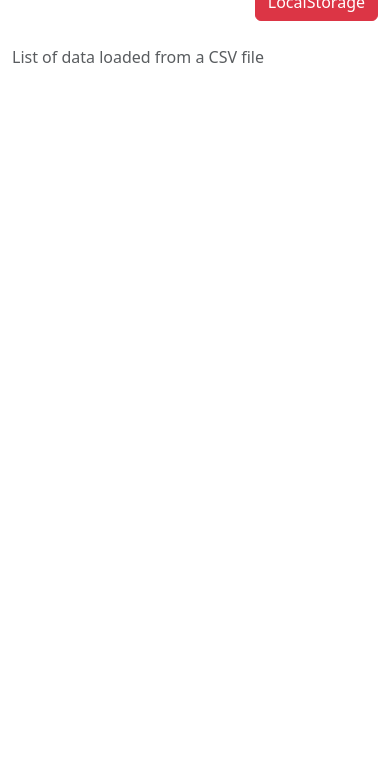
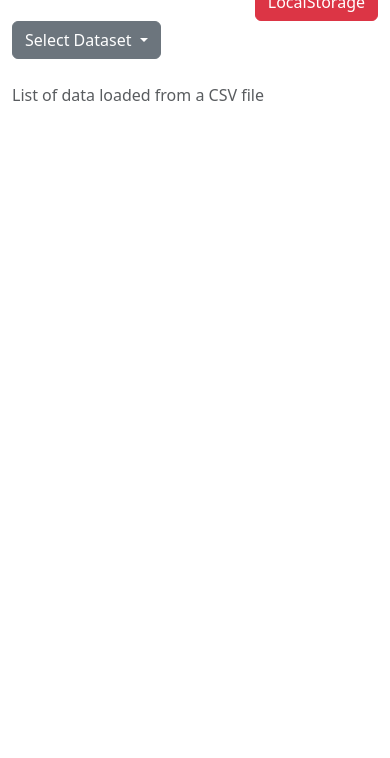
Before and after one commit to knziiy/CSVGrepper, an Electron app: page index.html in a window 390 px wide. Shown: the part 83-841 px from the top of the page. Drawn offline with nearby package versions, Linux system fonts and the light colour scheme.

Commit message:
Able to select a loaded CSV from a dropdown menu

```diff
--- a/index.html
+++ b/index.html
@@ -7,7 +7,7 @@
     <style>
       .sticky-top {
         background-color: white;
-        z-index: 100;
+        z-index: 10 !important;
       }
     </style>
     <script
@@ -52,6 +52,31 @@
             Clear LocalStorage
           </button>
         </div>
+        <!-- Add this dropdown to select datasets -->
+        <div class="col-auto">
+          <div class="dropdown">
+            <button
+              class="btn btn-secondary dropdown-toggle"
+              type="button"
+              id="dataset-dropdown"
+              data-bs-toggle="dropdown"
+              aria-expanded="false"
+            >
+              Select Dataset
+            </button>
+            <ul
+              class="dropdown-menu"
+              aria-labelledby="dataset-dropdown"
+              style="z-index: 100"
+            >
+              <li v-for="(dataset, index) in datasets" :key="index">
+                <a class="dropdown-item" href="#" @click="selectDataset(index)">
+                  {{ dataset.name }}
+                </a>
+              </li>
+            </ul>
+          </div>
+        </div>
       </div>
       <div class="row">
         <div class="col">
@@ -87,6 +112,16 @@
             headers: [],
             rows: [],
             searchText: "",
+
+            // Add this data property for datasets
+            datasets: [
+              {
+                name: "None",
+                headers: [],
+                rows: [],
+              },
+            ],
+            selectedDatasetIndex: 0, // default selected dataset
           };
         },
         computed: {
@@ -94,13 +129,15 @@
             if (!this.searchText) {
               return this.rows;
             }
-
             const searchWords = this.searchText.toLowerCase().split(/\s+/);
             return this.rows.filter((row) => {
               return searchWords.every((word) =>
                 row.some((cell) => cell.toLowerCase().includes(word))
               );
             });
+          },
+          selectedDataset() {
+            return this.datasets[this.selectedDatasetIndex];
           },
         },
         methods: {
@@ -117,7 +154,7 @@
             };
             reader.readAsBinaryString(file);
           },
-          processCSV(content) {
+          processCSV(content, datasetName) {
             const encodingType = Encoding.detect(content);
             const content_utf = Encoding.convert(content, {
               from: encodingType,
@@ -129,8 +166,23 @@
 
             this.headers = rows.shift();
             this.rows = rows;
-            localStorage.setItem("headers", JSON.stringify(this.headers));
-            localStorage.setItem("rows", JSON.stringify(this.rows));
+
+            // Save the dataset to LocalStorage
+            if (!datasetName) {
+              const inputDatasetName = prompt(
+                "Enter a name for the dataset",
+                "Dataset"
+              );
+              datasetName = inputDatasetName;
+            }
+            if (datasetName) {
+              this.datasets.push({
+                name: datasetName,
+                headers: this.headers,
+                rows: this.rows,
+              });
+              localStorage.setItem("datasets", JSON.stringify(this.datasets));
+            }
           },
           parseCSVRows(text) {
             const lines = text.trim().split(/\r?\n/);
@@ -180,19 +232,22 @@
             return rows;
           },
           clearLocalStorage() {
-            localStorage.removeItem("headers");
-            localStorage.removeItem("rows");
-            this.headers = [];
-            this.rows = [];
+            localStorage.removeItem("datasets");
+            this.datasets = [
+              {
+                name: "Default",
+                headers: [],
+                rows: [],
+              },
+            ];
+            this.selectedDatasetIndex = 0;
           },
           async loadInitialData() {
             // Load data from LocalStorage
-            const headers = localStorage.getItem("headers");
-            const rows = localStorage.getItem("rows");
+            const datasets = localStorage.getItem("datasets");
 
-            if (headers && rows) {
-              this.headers = JSON.parse(headers);
-              this.rows = JSON.parse(rows);
+            if (datasets) {
+              this.datasets = JSON.parse(datasets);
               return;
             }
 
@@ -204,21 +259,25 @@
               }
 
               const content = await response.text();
-              this.processCSV(content);
+              this.processCSV(content, "Sample Data");
             } catch (error) {
               console.error("Failed to load initial data:", error);
             }
+          },
+          // Add this method to select a dataset
+          selectDataset(index) {
+            this.selectedDatasetIndex = index;
+            this.headers = this.selectedDataset.headers;
+            this.rows = this.selectedDataset.rows;
           },
         },
         created() {
           this.loadInitialData();
         },
-        mounted() {
-          // Add this line
-          this.loadInitialData();
-        },
+        // mounted() {
+        //   this.loadInitialData();
+        // },
       });
-
       app.mount("#app");
     </script>
 
```
